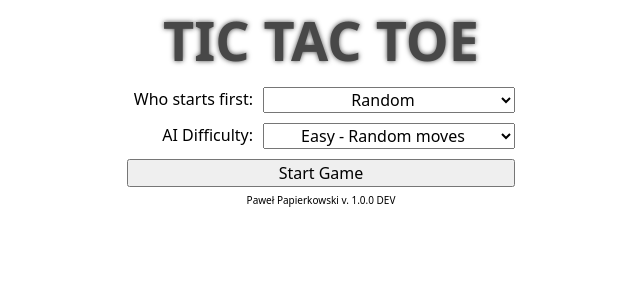
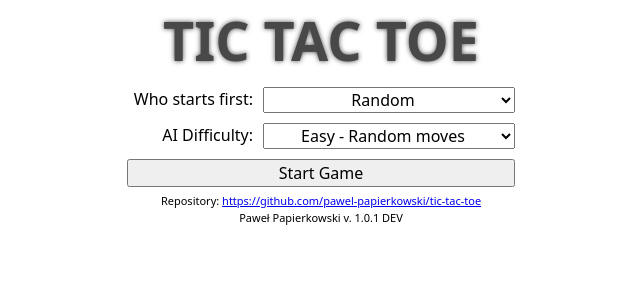
Before and after one commit to pawel-papierkowski/tic-tac-toe, a Vue app: page / in a window 1280 px wide. Shown: the top 300 px of the page, without its empty margins (319-959 px from the left). Built offline with nearby package versions, Linux system fonts and the light colour scheme.

Commit message:
Added link to code repository for this project.

```diff
--- a/package.json
+++ b/package.json
@@ -1,6 +1,6 @@
 {
   "name": "tic-tac-toe",
-  "version": "1.0.0",
+  "version": "1.0.1",
   "private": true,
   "type": "module",
   "scripts": {
--- a/src/App.vue
+++ b/src/App.vue
@@ -26,7 +26,10 @@ const gameState = ref<GameState>(createGameState());
     </template>
   </main>
 
-  <footer>{{ gameFundProp.author }} v. {{ gameFundProp.version }} {{ gameFundProp.build }}</footer>
+  <footer>
+    <p>Repository: <a href="https://github.com/pawel-papierkowski/tic-tac-toe" target="_blank">https://github.com/pawel-papierkowski/tic-tac-toe</a></p>
+    <p>{{ gameFundProp.author }} v. {{ gameFundProp.version }} {{ gameFundProp.build }}</p>
+  </footer>
 </template>
 
 <style scoped>
@@ -38,7 +41,7 @@ h1 {
 }
 
 footer {
-  font-size: 10px;
+  font-size: 11px;
   text-align: center;
 }
 
```
